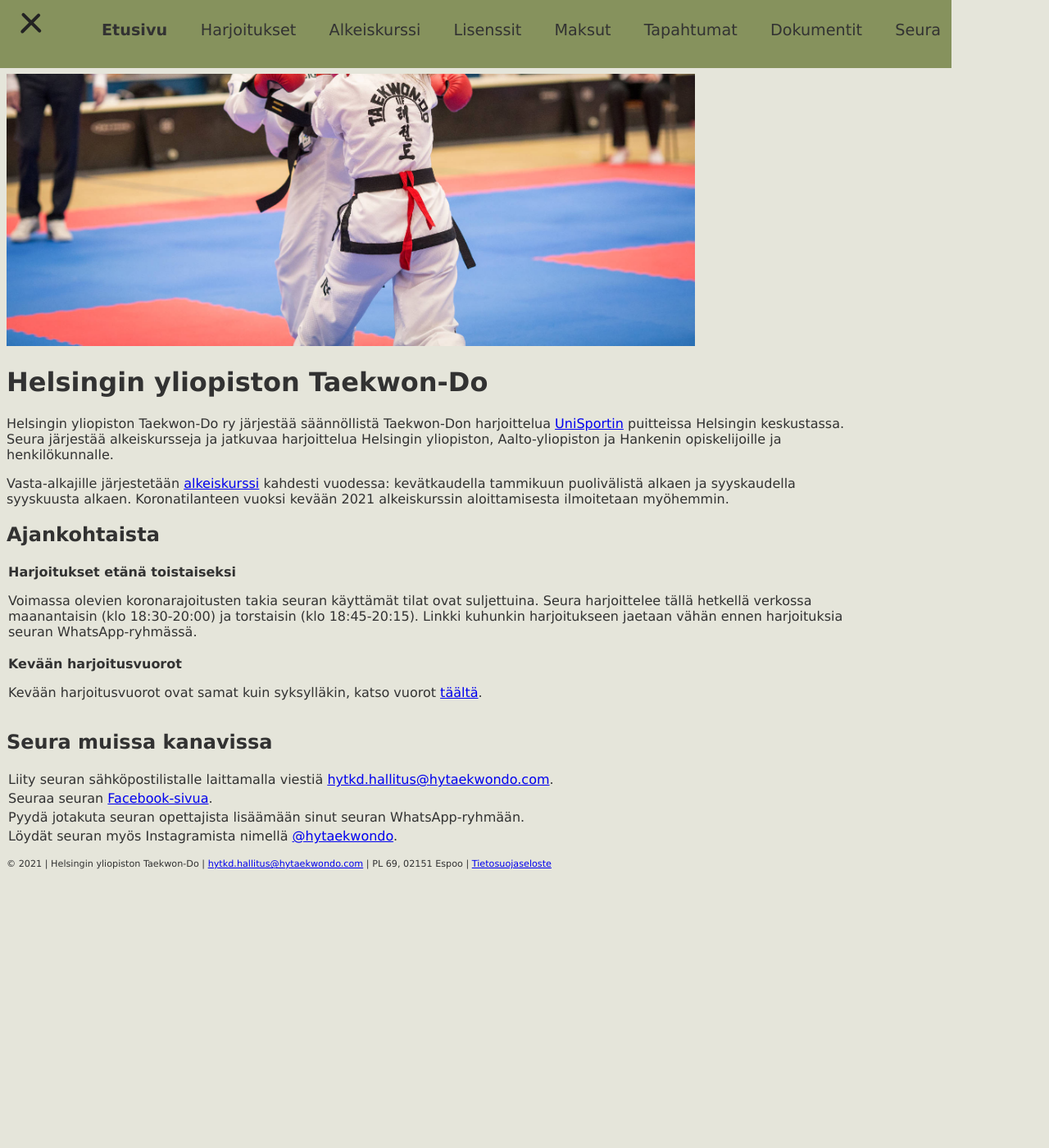
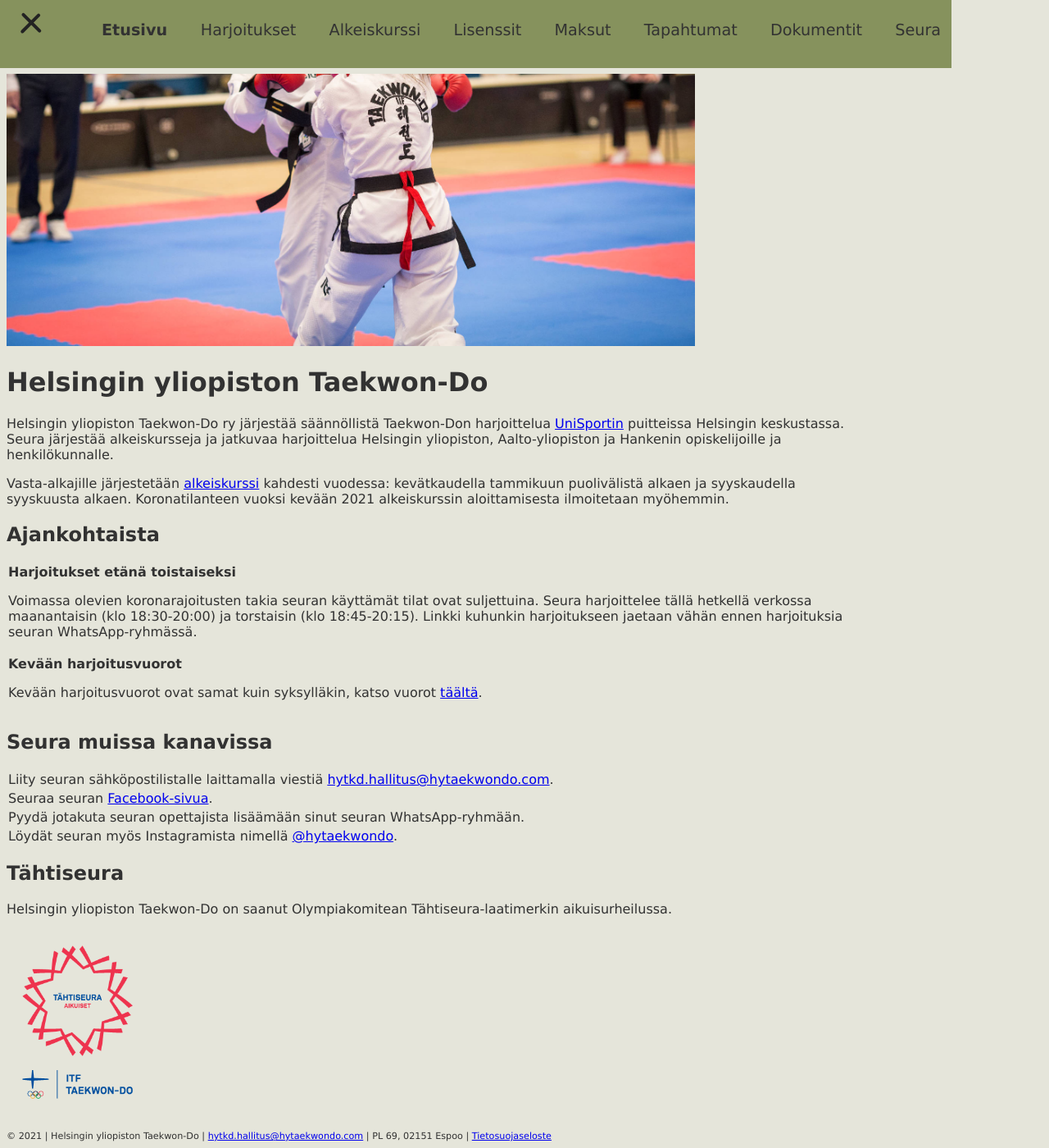
Before and after one commit to hytkd/website, a Jekyll site: the page built from index.html, in a window 1280 px wide and 1400 px high, scrolled down 266 px. Shown: the whole window at 82% size. Built offline with Jekyll 4.4.1, drawn with Linux system fonts in a browser that asks for light colours; before the commit the page ends 1334 px from its top, so only the background shows below that.

Commit message:
Add Tähtiseura logo

```diff
--- a/_sass/main.scss
+++ b/_sass/main.scss
@@ -40,3 +40,7 @@ body {
         padding: 2px;
     }
 }
+
+.tahtiseura-logo {
+    width:200px;
+}
--- a/index.html
+++ b/index.html
@@ -25,3 +25,8 @@ title: HYTKD - Etusivu
 	<li>Seuraa seuran <a href="https://www.facebook.com/hytaekwondo">Facebook-sivua</a>.</li>
 	<li>Pyydä jotakuta seuran opettajista lisäämään sinut seuran WhatsApp-ryhmään.</li>
 	<li>Löydät seuran myös Instagramista nimellä <a href="https://www.instagram.com/hytaekwondo/">@hytaekwondo</a>.</li>
+
+<h2>Tähtiseura</h2>
+<p>Helsingin yliopiston Taekwon-Do on saanut Olympiakomitean Tähtiseura-laatimerkin aikuisurheilussa.<p>
+
+<img src="assets/images/tahtiseura_logo.png" alt="Tähtiseura-logo" class="tahtiseura-logo">
```
Also changed, not shown: assets/images/tahtiseura_logo.png (added).
